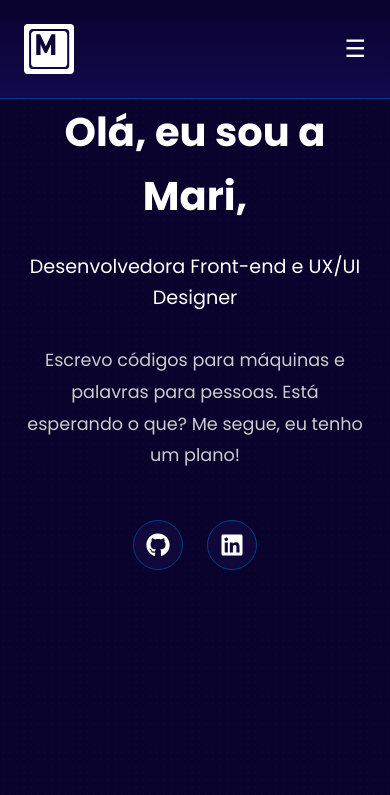
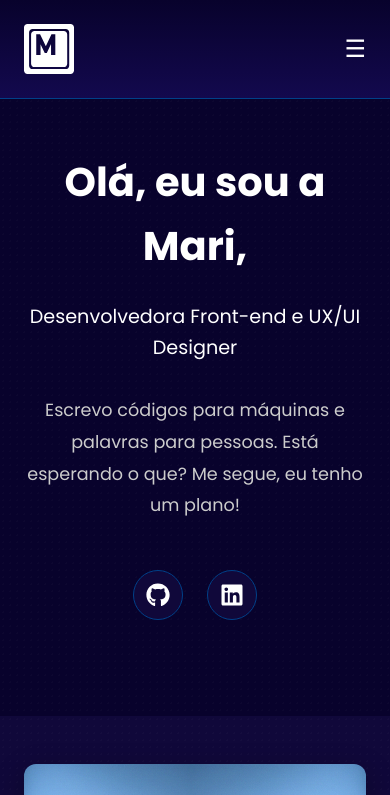
Before and after one commit to marianaviana/marianaviana.github.io, a React (Vite) app: page / in a window 390 px wide. Shown: the top 795 px of the page. Built offline with nearby package versions, Linux system fonts and the light colour scheme.

Commit message:
chore: adjust mobile intro

```diff
--- a/src/pages/Home/index.tsx
+++ b/src/pages/Home/index.tsx
@@ -26,9 +26,10 @@ const HomeContainer = styled.section`
   background-size: 7px 7px;
 
   @media (max-width: ${({ theme }) => theme.breakpoints.tablet}) {
+    min-height: initial;
     flex-direction: column;
     text-align: center;
-    padding-top: 100px;
+    padding-top: 150px
   }
 `;
 
```
